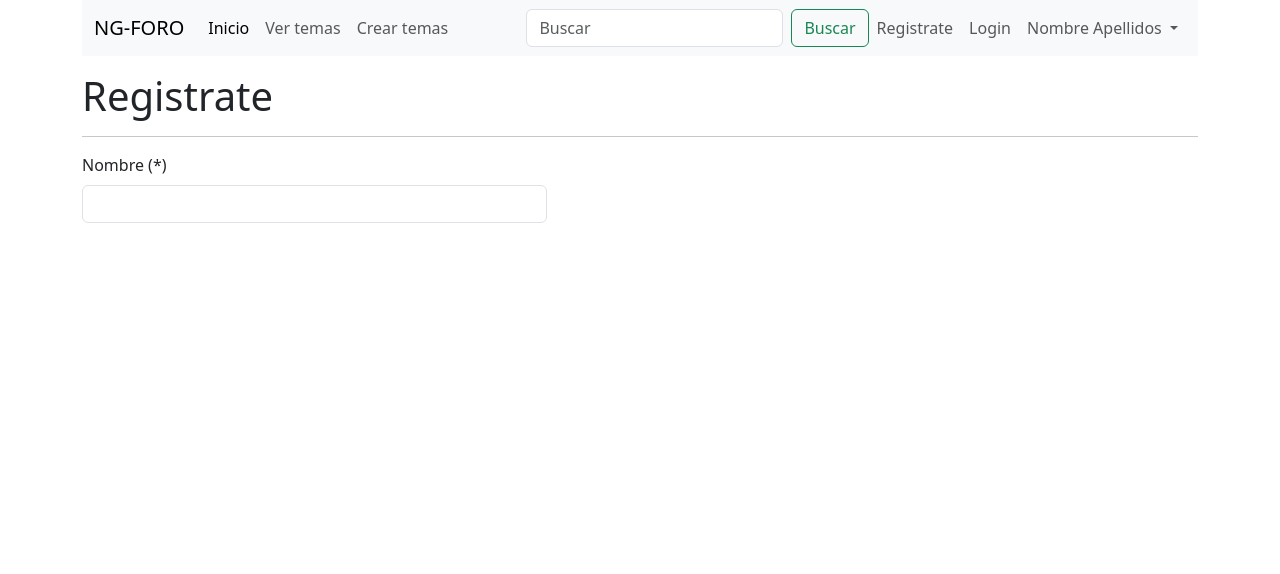
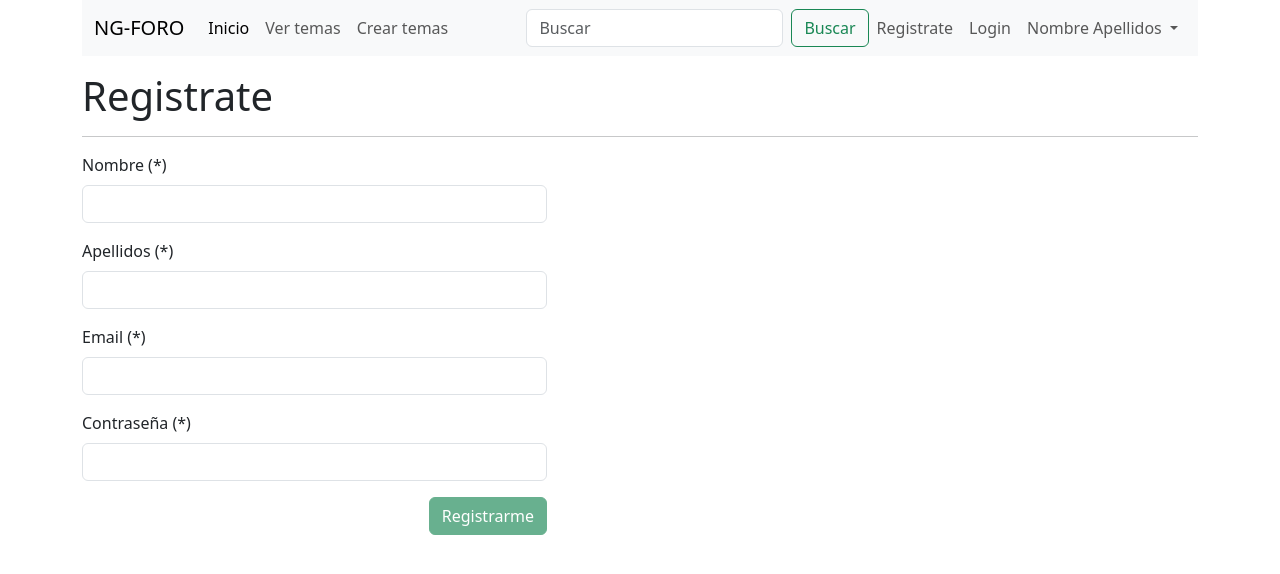
Before and after one commit to javiersanhueza/foro-angular, an Angular app: page /register in a window 1280 px wide. Shown: the top 574 px of the page. Built offline with nearby package versions, Linux system fonts and the light colour scheme.

Commit message:
terminando el formulario de registro

```diff
--- a/src/app/components/register/register.component.html
+++ b/src/app/components/register/register.component.html
@@ -27,5 +27,89 @@
         </small>
       </div>
     </div>
+    <div class="form-group mt-3">
+      <label for="surname" class="form-label">Apellidos (*)</label>
+      <input
+        type="text"
+        name="surname"
+        id="surname"
+        class="form-control"
+        #surname="ngModel"
+        [(ngModel)]="user.surname"
+        pattern="^[a-zA-ZáéíóúüñÑ\s]+$"
+        [ngClass]="[
+            surname.invalid && (surname.dirty || surname.touched) ? 'is-invalid' : '',
+            surname.valid ? 'is-valid' : ''
+          ]"
+        required
+      >
+      <div *ngIf="surname.invalid && (surname.dirty || surname.touched)">
+        <small *ngIf="surname.errors?.['required']" class="invalid-feedback d-block">
+          El campo apellidos es requerido
+        </small>
+        <small *ngIf="!surname.errors?.['required'] && !surname.valid" class="invalid-feedback d-block">
+          El campo apellidos es inválido
+        </small>
+      </div>
+    </div>
+    <div class="form-group mt-3">
+      <label for="email" class="form-label">Email (*)</label>
+      <input
+        type="email"
+        name="email"
+        id="email"
+        class="form-control"
+        #email="ngModel"
+        [(ngModel)]="user.email"
+        pattern="[a-z0-9._%+-]+@[a-z0-9.-]+\.[a-z]{2,4}$"
+        [ngClass]="[
+            email.invalid && (email.dirty || email.touched) ? 'is-invalid' : '',
+            email.valid ? 'is-valid' : ''
+          ]"
+        required
+      >
+      <div *ngIf="email.invalid && (email.dirty || email.touched)">
+        <small *ngIf="email.errors?.['required']" class="invalid-feedback d-block">
+          El campo email es requerido
+        </small>
+        <small *ngIf="!email.errors?.['required'] && !email.valid" class="invalid-feedback d-block">
+          El campo email es inválido
+        </small>
+      </div>
+    </div>
+    <div class="form-group mt-3">
+      <label for="password" class="form-label">Contraseña (*)</label>
+      <input
+        type="password"
+        name="password"
+        id="password"
+        class="form-control"
+        #password="ngModel"
+        [(ngModel)]="user.password"
+        [ngClass]="[
+            password.invalid && (password.dirty || password.touched) ? 'is-invalid' : '',
+            password.valid ? 'is-valid' : ''
+          ]"
+        required
+      >
+      <div *ngIf="password.invalid && (password.dirty || password.touched)">
+        <small *ngIf="password.errors?.['required']" class="invalid-feedback d-block">
+          El campo contraseña es requerido
+        </small>
+        <small *ngIf="!password.errors?.['required'] && !password.valid" class="invalid-feedback d-block">
+          El campo contraseña es inválido
+        </small>
+      </div>
+    </div>
+    <div class="text-end mt-3">
+      <button
+        type="submit"
+        class="btn btn-success"
+        [disabled]="registerForm.invalid"
+      >
+        <span *ngIf="isLoadingRegister" class="spinner-border spinner-border-sm text-light" role="status"></span>
+        Registrarme
+      </button>
+    </div>
   </form>
 </div>
--- a/src/app/components/register/register.component.ts
+++ b/src/app/components/register/register.component.ts
@@ -10,8 +10,11 @@ import { User } from '../../models/user';
 export class RegisterComponent implements OnInit {
   public pageTitle: string;
   public user: User;
+  public isLoadingRegister: boolean
+
   constructor() {
     this.pageTitle = 'Registrate';
+    this.isLoadingRegister = false;
     this.user = new User(
       '',
       '',
```
